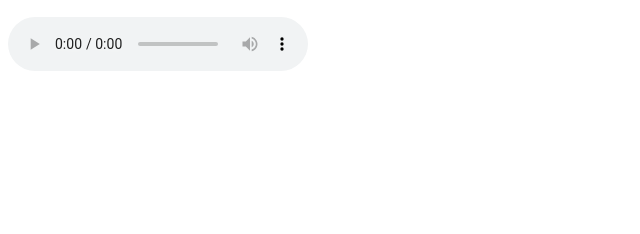
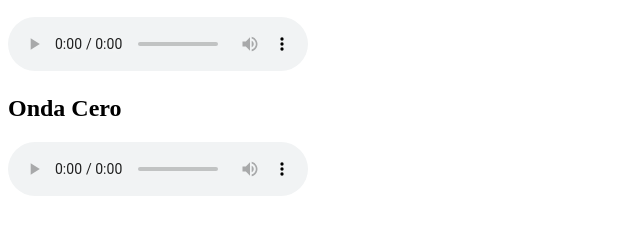
Before and after one commit to Luchy07/radiospain, a plain HTML site: page index.html in a window 1280 px wide. Shown: the part 110-344 px from the top of the page, without its empty margins (0-640 px from the left). Drawn offline with Linux system fonts and the light colour scheme.

Commit message:
Update index.html

```diff
--- a/index.html
+++ b/index.html
@@ -12,5 +12,11 @@
         <source src="http://stream.radiocastellon.com/40cl">
       </audio>
     </div>
+    <div>
+      <h2>Onda Cero</h2>
+      <audio controls>
+        <source src="https://srv7021.dns-lcinternet.com/8012/stream">
+      </audio>
+    </div>
   </body>
 </html>
```
